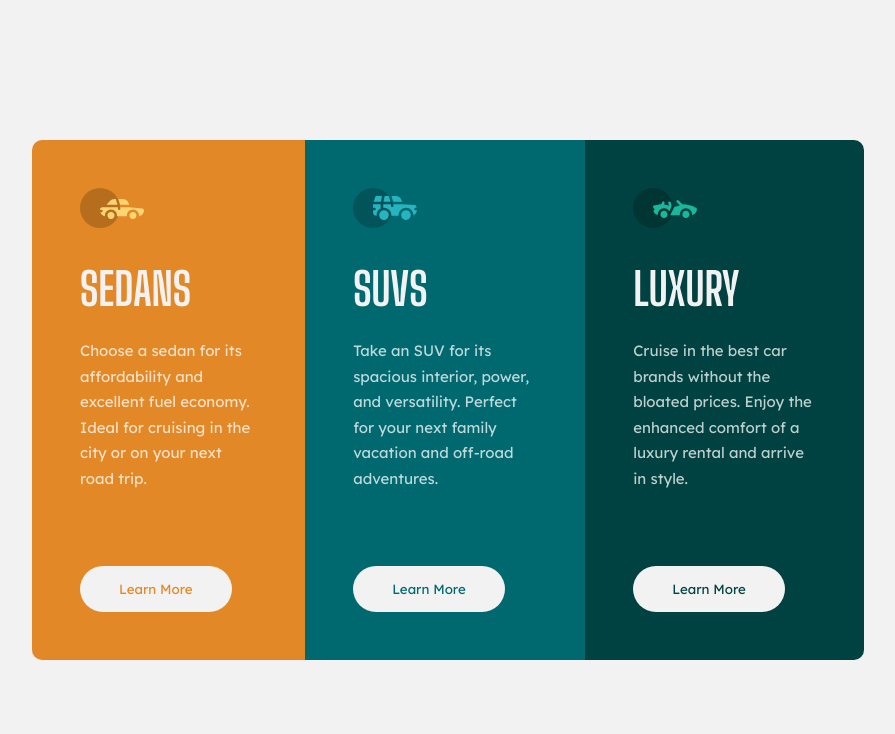
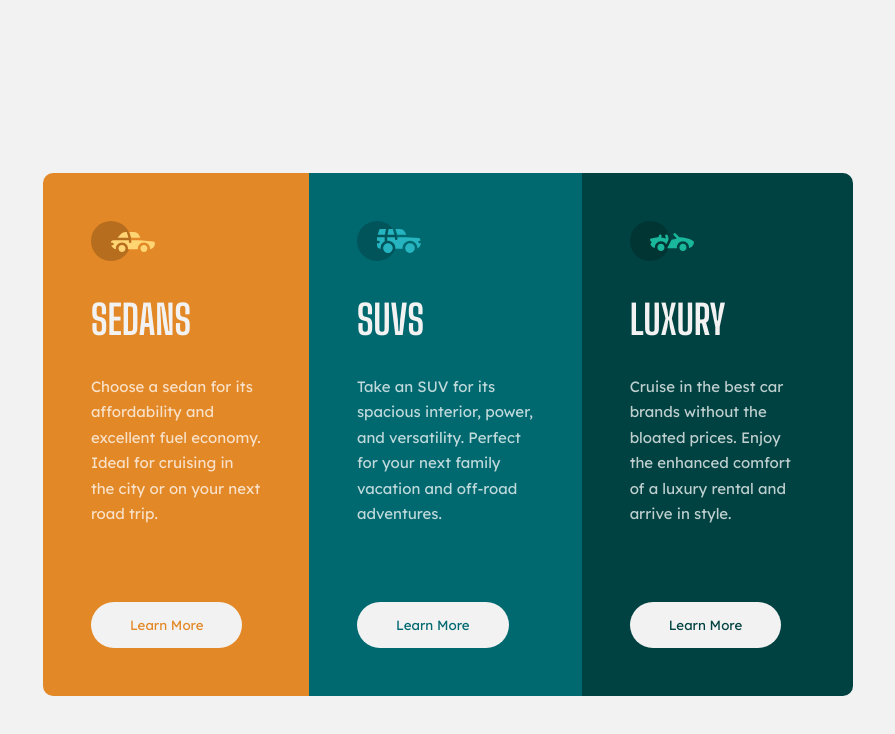
Before and after one commit to RJC26/FrontEnd-Mentor-Preview-Card-Challenge, a plain HTML site: page index.html in a window 1280 px wide. Shown: the whole page, without its empty margins (192-1087 px from the left). Drawn offline with Linux system fonts and the light colour scheme.

Commit message:
Update style.css

```diff
--- a/Resources/CSS/style.css
+++ b/Resources/CSS/style.css
@@ -32,7 +32,7 @@ section p{
 }
 .heading{
     margin-bottom: 2.667rem;
-    font-size: 2rem;
+    font-size: 1.8rem;
     font-family: 'Big Shoulders Display', sans-serif;
     color: hsl(0, 0%, 95%);
 }
@@ -72,7 +72,7 @@ section p{
     color: hsl(179, 100%, 13%);
 }
 
-@media only screen and (min-width: 700px){
+@media only screen and (min-width: 850px){
     body{
         height: 100vh;
         justify-content: center;
@@ -81,7 +81,8 @@ section p{
      main{
         display: flex;
         flex-direction: row;
-        width: 65%;
+        width: 63.3%;
+        margin-top: 10%;
     }
     .sedan-section{
         border-radius: 10px 0 0 10px;
@@ -90,7 +91,7 @@ section p{
         border-radius: 0 10px 10px 0;
     }
     .heading{
-        margin-bottom: 1.5rem;
+        margin-bottom: 2rem;
     }
     .logos{
         padding: 3.2rem 0 2rem 0;
```
